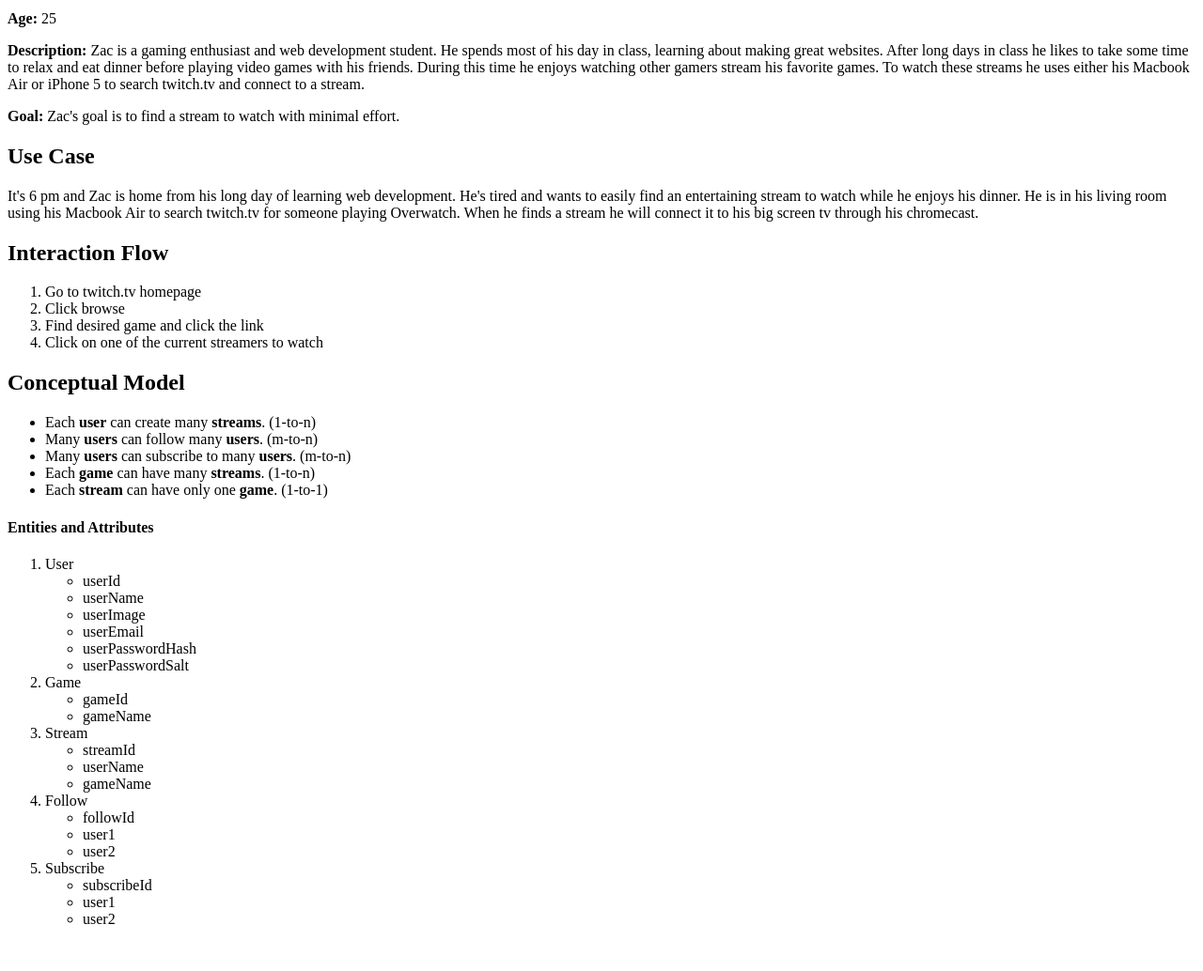
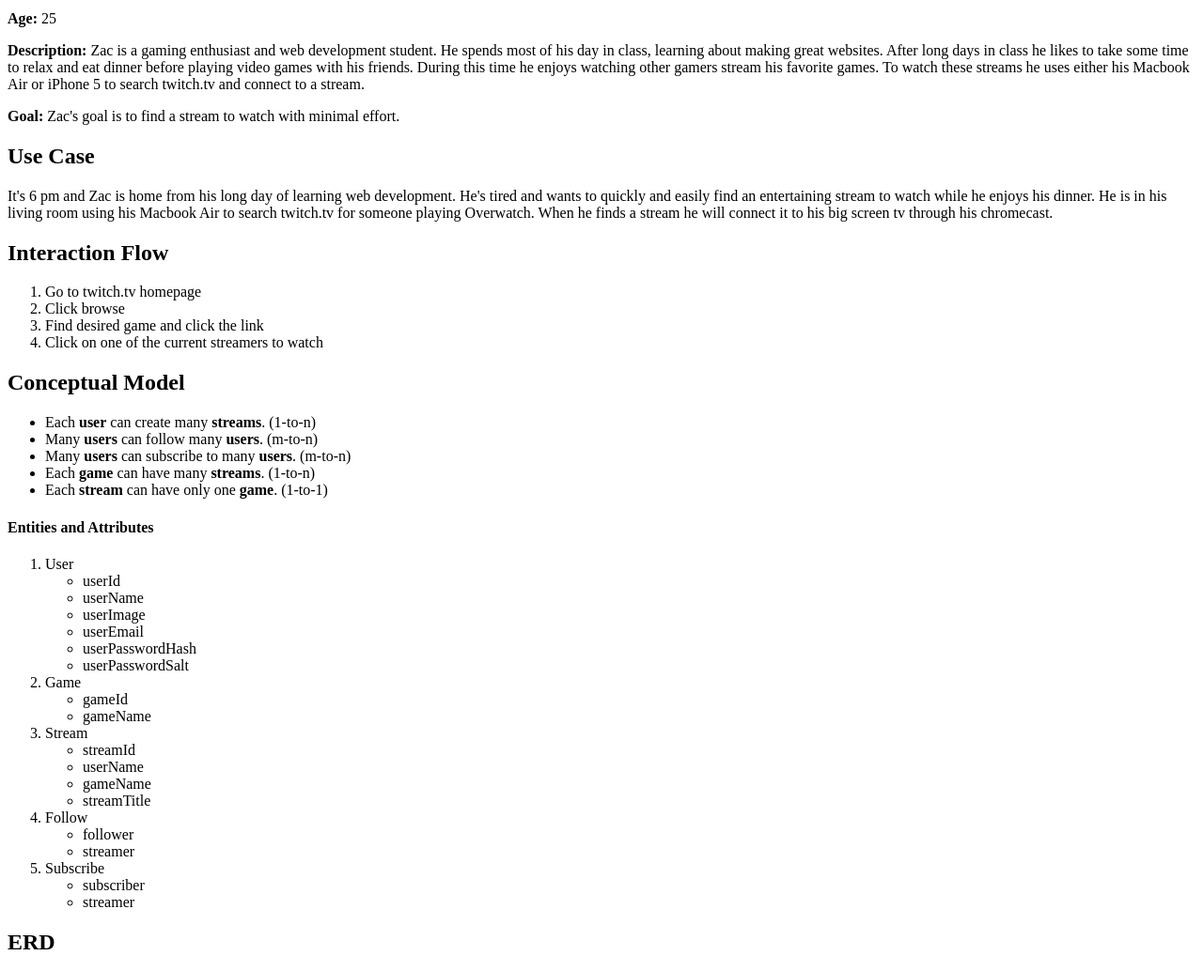
Before and after one commit to zlaudick/twitch-stream, a PHP site: page / in a window 1280 px wide. Shown: the part 90-1124 px from the top of the page at 94% size. Before the commit the page ends 1074 px from the top, so only its background shows below. Run offline with PHP 8.4, Linux system fonts and the light colour scheme.

Commit message:
added twitch stream erd

```diff
--- a/index.php
+++ b/index.php
@@ -11,7 +11,7 @@
 			<p><strong>Description:</strong> Zac is a gaming enthusiast and web development student. He spends most of his day in class, learning about making great websites. After long days in class he likes to take some time to relax and eat dinner before playing video games with his friends. During this time he enjoys watching other gamers stream his favorite games. To watch these streams he uses either his Macbook Air or iPhone 5 to search twitch.tv and connect to a stream.</p>
 			<p><strong>Goal: </strong>Zac's goal is to find a stream to watch with minimal effort.</p>
 		<h2>Use Case</h2>
-			<p>It's 6 pm and Zac is home from his long day of learning web development. He's tired and wants to easily find an entertaining stream to watch while he enjoys his dinner. He is in his living room using his Macbook Air to search twitch.tv for someone playing Overwatch. When he finds a stream he will connect it to his big screen tv through his chromecast.</p>
+			<p>It's 6 pm and Zac is home from his long day of learning web development. He's tired and wants to quickly and easily find an entertaining stream to watch while he enjoys his dinner. He is in his living room using his Macbook Air to search twitch.tv for someone playing Overwatch. When he finds a stream he will connect it to his big screen tv through his chromecast.</p>
 		<h2>Interaction Flow</h2>
 			<ol>
 				<li>Go to twitch.tv homepage</li>
@@ -48,19 +48,20 @@
 						<li>streamId</li>
 						<li>userName</li>
 						<li>gameName</li>
+						<li>streamTitle</li>
 					</ul>
 				<li>Follow</li>
 					<ul>
-						<li>followId</li>
-						<li>user1</li>
-						<li>user2</li>
+						<li>follower</li>
+						<li>streamer</li>
 					</ul>
 				<li>Subscribe</li>
 					<ul>
-						<li>subscribeId</li>
-						<li>user1</li>
-						<li>user2</li>
+						<li>subscriber</li>
+						<li>streamer</li>
 					</ul>
 			</ol>
+		<h2>ERD</h2>
+		<img src="images/twitch-stream-erd.svg" alt="twitch stream erd"/>
 	</body>
 </html>
--- a/sql/twitch.sql
+++ b/sql/twitch.sql
@@ -0,0 +1,2 @@
+-- create the user entity
+CREATE TABLE user ()
```
Also changed, not shown: images/twitch-stream-erd.svg (added).
